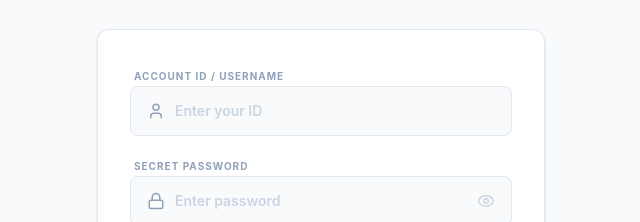
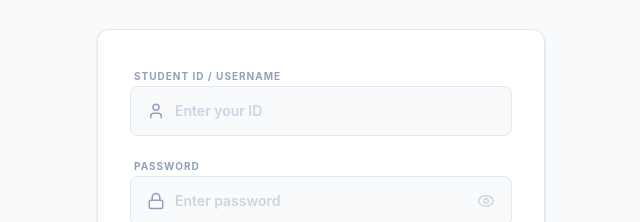
Before and after one commit to beans-26/OSA-Connect-deploy, a React (Vite) app in the folder frontend/: page /login in a window 1280 px wide. Shown: the part 248-470 px from the top of the page, without its empty margins (319-959 px from the left). Built offline with nearby package versions, Linux system fonts and the light colour scheme.

Commit message:
changed login labels

```diff
--- a/frontend/src/pages/Login.jsx
+++ b/frontend/src/pages/Login.jsx
@@ -95,7 +95,7 @@ const Login = () => {
                         <div className="space-y-4">
                             {/* Input Field */}
                             <div className="space-y-1.5">
-                                <label className="text-[10px] font-bold text-slate-400 dark:text-slate-500 uppercase tracking-widest ml-1">Account ID / Username</label>
+                                <label className="text-[10px] font-bold text-slate-400 dark:text-slate-500 uppercase tracking-widest ml-1">Student ID / Username</label>
                                 <div className="relative border border-slate-200 dark:border-slate-600 rounded-lg bg-slate-50 dark:bg-slate-900 overflow-hidden focus-within:bg-white dark:bg-slate-800 focus-within:border-blue-600 transition-none">
                                     <div className="absolute left-4 top-1/2 -translate-y-1/2 text-slate-400 dark:text-slate-500">
                                         <User size={18} />
@@ -113,7 +113,7 @@ const Login = () => {
 
                             {/* Password Field */}
                             <div className="space-y-1.5">
-                                <label className="text-[10px] font-bold text-slate-400 dark:text-slate-500 uppercase tracking-widest ml-1">Secret Password</label>
+                                <label className="text-[10px] font-bold text-slate-400 dark:text-slate-500 uppercase tracking-widest ml-1">Password</label>
                                 <div className="relative border border-slate-200 dark:border-slate-600 rounded-lg bg-slate-50 dark:bg-slate-900 overflow-hidden focus-within:bg-white dark:bg-slate-800 focus-within:border-blue-600 transition-none">
                                     <div className="absolute left-4 top-1/2 -translate-y-1/2 text-slate-400 dark:text-slate-500">
                                         <Lock size={18} />
```
Also changed, not shown: 1 other file (tests, documents, lock files or other folders).
